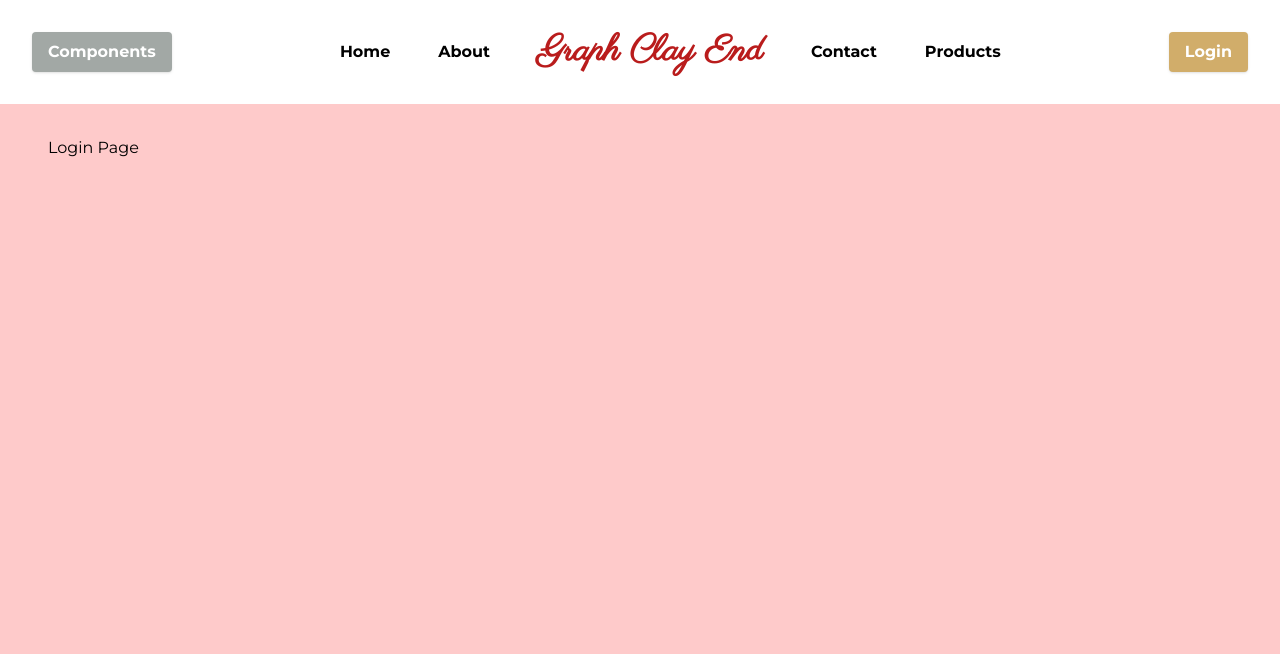
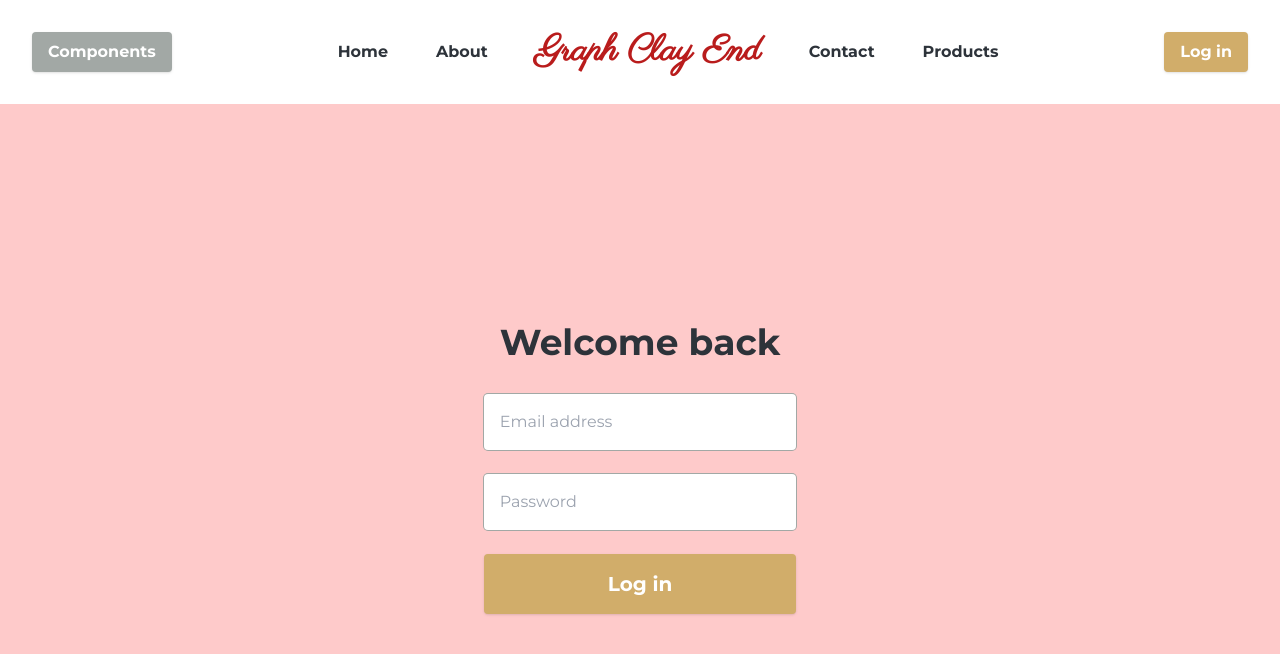
Before and after one commit to SteliosMav/nextjs13-template-auth, a Next.js app: page /login in a window 1280 px wide. Shown: the top 654 px of the page. Built offline with nearby package versions, Linux system fonts and the light colour scheme.

Commit message:
Added TextInput component

```diff
--- a/app/components/page.tsx
+++ b/app/components/page.tsx
@@ -1,4 +1,5 @@
 import Button from "@/components/ui/Button";
+import TextInput from "@/components/ui/TextInput";
 
 export default function Home() {
   return (
@@ -24,6 +25,17 @@ export default function Home() {
           </Button>
         </div>
       </section>
+
+      <section className="flex flex-col gap-2">
+        <h2 className="text-xl font-bold">Input Fields</h2>
+        <TextInput
+          type="text"
+          id="text"
+          name="text"
+          placeholder="Text"
+          className="w-fit"
+        />
+      </section>
     </main>
   );
 }
--- a/app/globals.css
+++ b/app/globals.css
@@ -3,6 +3,12 @@
 @tailwind utilities;
 
 :root {
+  --primary: #d1ad6a;
+  --secondary: #a2a8a5;
+  --warn: #c31313;
+  --black: #2d333a;
+  --border-gray: #bfc0cc;
+  --input-background: #f3f2f0;
 }
 
 html,
@@ -10,6 +16,7 @@ body {
   height: 100%;
   max-width: 100vw;
   overflow-x: hidden;
+  color: #2d333a;
 }
 
 main {
@@ -20,3 +27,12 @@ main {
 main > * {
   padding: 2rem 3rem;
 }
+
+input {
+  outline: none;
+  border-radius: 2px;
+  box-shadow: 0 0 0 1px var(--secondary);
+}
+input:focus {
+  box-shadow: 0 0 0 2px var(--secondary);
+}
--- a/app/header.tsx
+++ b/app/header.tsx
@@ -6,8 +6,7 @@ export default function Header() {
     <header>
       <nav className="bg-white p-8 font-semibold flex items-center justify-between">
         <Button href="/components" color="secondary">
-          {" "}
-          Components{" "}
+          Components
         </Button>
         <ul className="flex justify-center items-center gap-12 ">
           <li>
@@ -27,7 +26,7 @@ export default function Header() {
           </li>
         </ul>
         <Button href="/login" color="primary">
-          Login
+          Log in
         </Button>
       </nav>
     </header>
--- a/app/login/page.tsx
+++ b/app/login/page.tsx
@@ -1,7 +1,39 @@
+import Button from "@/components/ui/Button";
+import TextInput from "@/components/ui/TextInput";
+
 export default function Login() {
   return (
-    <main className="h-full bg-red-200 ">
-      <h1>Login Page</h1>
+    <main className="h-full bg-red-200 flex justify-center items-center">
+      <div>
+        <h1 className="text-4xl my-4 p-4 font-semibold">Welcome back</h1>
+        <form
+          action="/api/hello"
+          method="post"
+          className="flex flex-col gap-6 items-center"
+        >
+          <TextInput
+            type="email"
+            id="email"
+            name="email"
+            placeholder="Email address"
+            required
+          />
+          <TextInput
+            type="password"
+            id="password"
+            name="password"
+            placeholder="Password"
+            required
+          />
+          <Button
+            type="submit"
+            color="primary"
+            className="w-full px-4 py-4 text-xl font-bold"
+          >
+            Log in
+          </Button>
+        </form>
+      </div>
     </main>
   );
 }
--- a/components/ui/Button.tsx
+++ b/components/ui/Button.tsx
@@ -1,5 +1,4 @@
 import Link from "next/link";
-import { useRouter } from "next/router";
 import React from "react";
 
 interface Props {
@@ -8,8 +7,10 @@ interface Props {
   color?: Color;
   outline?: boolean;
   href?: string;
+  type?: ButtonType;
 }
 type Color = "primary" | "secondary" | "warn";
+type ButtonType = "button" | "submit" | "reset";
 
 export default function Button({
   href,
--- /dev/null
+++ b/components/ui/TextInput.tsx
@@ -0,0 +1,15 @@
+import React, { InputHTMLAttributes } from "react";
+
+export default function TextInput({
+  className,
+  ...rest
+}: InputHTMLAttributes<HTMLInputElement>) {
+  return (
+    <input
+      className={`p-4 w-full rounded  outline-primary outline-4 ${
+        className || ""
+      }`}
+      {...rest}
+    ></input>
+  );
+}
--- a/pages/api/hello.ts
+++ b/pages/api/hello.ts
@@ -1,13 +1,18 @@
 // Next.js API route support: https://nextjs.org/docs/api-routes/introduction
-import type { NextApiRequest, NextApiResponse } from 'next'
+import type { NextApiRequest, NextApiResponse } from "next";
 
 type Data = {
-  name: string
-}
+  name: string;
+};
 
 export default function handler(
   req: NextApiRequest,
   res: NextApiResponse<Data>
 ) {
-  res.status(200).json({ name: 'John Doe' })
+  res.status(200).json({ name: "John Doe" });
+  res.writeHead(302, {
+    Location: "/login",
+  });
+
+  res.end();
 }
--- a/tailwind.config.js
+++ b/tailwind.config.js
@@ -18,6 +18,7 @@ module.exports = {
         primary: "#d1ad6a",
         secondary: "#a2a8a5",
         warn: "#c31313",
+        black: "#2d333a",
       },
     },
   },
```
